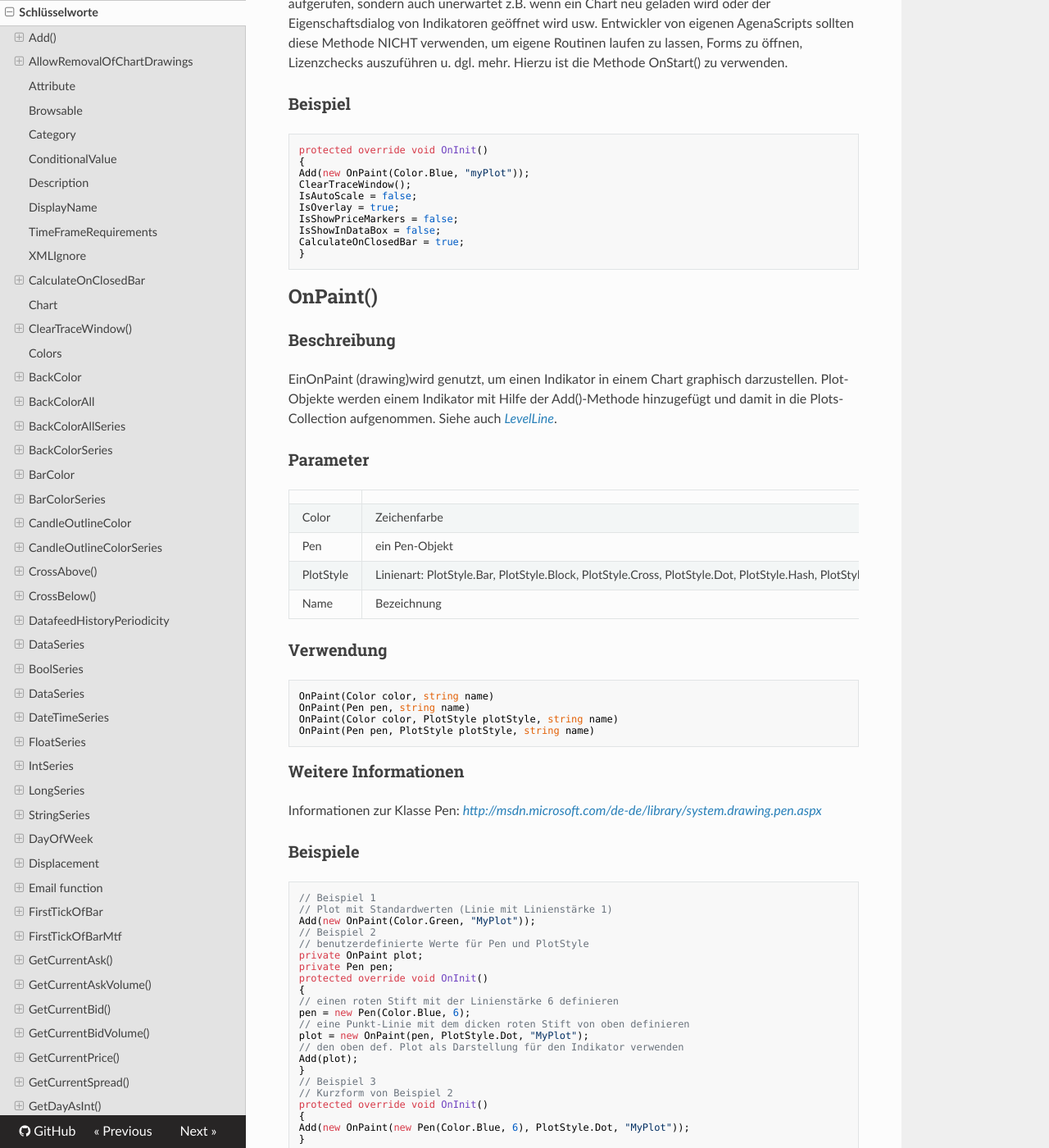
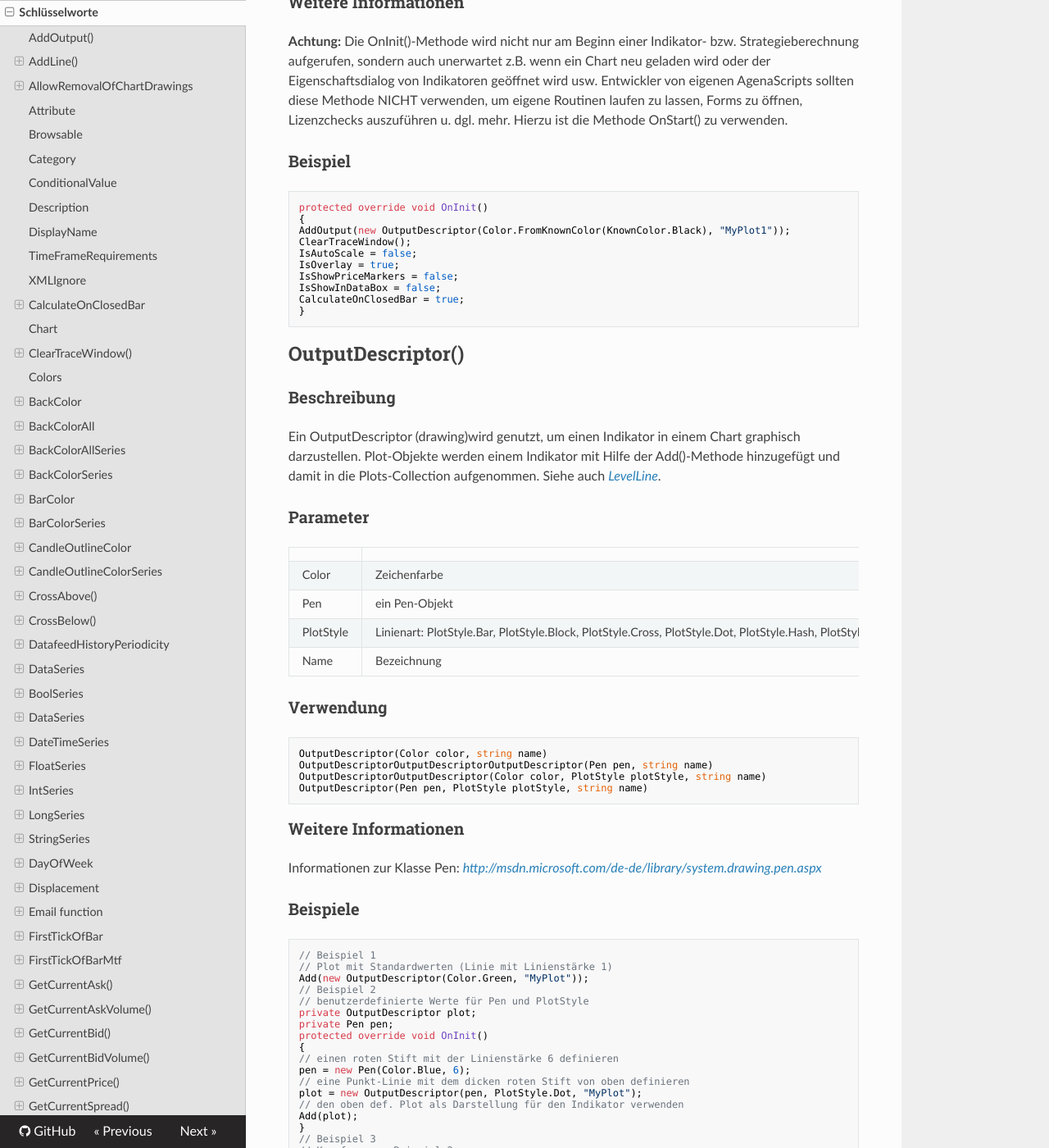
Before and after one commit to AgenaTrader/AgenaScript-documentation-de, an MkDocs documentation site: the page built from sources/schluesselworte.md, in a window 1280 px wide and 1400 px high, scrolled down 59374 px. Shown: the whole window at 82% size. Built offline with MkDocs 1.6.1, drawn with Linux system fonts in a browser that asks for light colours; nearby versions of some CDN libraries; old or Windows-style settings are respelled for this version of MkDocs; some of the changed text lies outside the part shown.

Commit message:
Update schluesselworte.md

````diff
--- a/sources/schluesselworte.md
+++ b/sources/schluesselworte.md
@@ -1,18 +1,19 @@
 
 # Schlüsselworte
-
-## Add()
+## AddOutput()
+## AddLine()
 ### Beschreibung
 Mit der Methode Add() werden dem Chart Plot - bzw. Line-Objekte  hinzugefügt. Wenn mit Add() ein neues Plot-Objekt hinzugefügt wird, wird automatisch auch eine Datenserie vom Typ DataSeries erzeugt, die diesem Plot zugeordnet ist. Auf diese Datenserie kann über die Value-Collection zugegriffen werden.
 Add() kann in der  OnInit() Methode und in der OnCalculate() Methode verwendet werden..
 
 ### Parameter
-plot – ein *OnPaint* Objekt
+plot – ein *OutputDescriptor* Objekt
 line – ein *LevelLine* Objekt
 
 ### Verwendung
 ```cs
-Add(OnPaint plot)
+
+AddOutput(new OutputDescriptor(Color.FromKnownColor(KnownColor.Black), "MyPlot1"));
 Add(LevelLine line)
 ```
 
@@ -43,8 +44,8 @@ namespace AgenaTrader.UserCode
     Add(new LevelLine(Color.Blue, 30, "LowerLine"));
 
    // 2 Plots hinzufügen
-    Add(new OnPaint(Color.Red, "myFastSMA"));
-    Add(new OnPaint(Color.Blue, "mySlowSMA"));
+    Add(new OutputDescriptor(Color.Red, "myFastSMA"));
+    Add(new OutputDescriptor(Color.Blue, "mySlowSMA"));
     }
 
     protected override void OnCalculate()
@@ -98,7 +99,7 @@ AllowRemovalOfChartDrawings
 ```cs
 protected override void OnInit()
 {
-Add(new OnPaint(Color.Red, "MyPlot1"));
+Add(new OutputDescriptor(Color.FromKnownColor(KnownColor.Red), "MyPlot1"));
 //DrawObjects können aus dem Chart manuell entfernt werden
 AllowRemovalOfChartDrawings = true;
 }
@@ -1290,7 +1291,7 @@ int Offfset	Anzahl Bars, um die der Indikator verschoben werden soll.
 ```cs
 protected override void OnInit()
 {
-Add(new OnPaint(Color.Red, "MyPlot1"));
+Add(new (Color.FromKnownColor(KnownColor.Red), "MyPlot1"));
 //Displacement of the plot by one bar to the right
 Displacement = 1;
 }
@@ -1736,7 +1737,7 @@ protected override void OnInit()
 {
 // Indikator in einem neuen Subchart zeichnen
 IsOverlay = false;
-Add(new OnPaint(Color.Red, "MyPlot1"));
+(Color.FromKnownColor(KnownColor.Red), "MyPlot1"));
 // Zeichenobjekte im Preischart zeichnen
 IsAddDrawingsToPricePanel = true;
 }
@@ -1801,7 +1802,7 @@ IsOverlay
 ```cs
 protected override void OnInit()
 {
-Add(new OnPaint(Color.Red, "MyPlot1"));
+(Color.FromKnownColor(KnownColor.Red), "MyPlot1"));
 //Der Indikator soll in einem separaten Fenster dargestellt werden
 IsOverlay = false;
 }
@@ -1902,7 +1903,7 @@ IsShowChartVerticalGrid
 ```cs
 protected override void OnInit()
 {
-Add(new OnPaint(Color.Red, "MyPlot1"));
+(Color.FromKnownColor(KnownColor.Black), "MyPlot1"));
 // Vertikale Gitternetzlinien sollen nicht im Chart angezeigt werden
 IsShowChartVerticalGrid = false;
 }
@@ -1936,7 +1937,7 @@ IsShowInDataBox
 ```cs
 protected override void OnInit()
 {
-Add(new OnPaint(Color.Red, "MyPlot1"));
+(Color.FromKnownColor(KnownColor.Black), "MyPlot1"));
 //Werte sollen nicht in der DataBox angezeigt werden
 IsShowInDataBox = false;
 }
@@ -1962,7 +1963,7 @@ IsShowPriceMarkers
 ```cs
 protected override void OnInit()
 {
-Add(new OnPaint(Color.Red, "MyPlot1"));
+(Color.FromKnownColor(KnownColor.Black), "MyPlot1"));
 //IsShowPriceMarkers sollen nicht angezeigt werden
 IsShowPriceMarkers = false;
 }
@@ -2010,7 +2011,7 @@ EinA LevelLine object wird genutzt, um eine horizontale Linie in einen Chart zu
 Diese hier beschriebenen Linien sind nicht zu verwechseln mit der Linie aus den Zeichenobjekten  (siehe "AddChartHorizontalLine").
 LevelLine objectwerden einem Indikator mit Hilfe der Add()-Methode hinzugefügt und damit in die Lines-Collection aufgenommen.
 
-Siehe auch [*OnPaint*](#onpaint).
+Siehe auch [*OutputDescriptor*](#onpaint).
 
 ### Parameter
 |       |                                                              |
@@ -2194,7 +2195,7 @@ Entwickler von eigenen AgenaScripts sollten diese Methode NICHT verwenden, um ei
 ```cs
 protected override void OnInit()
 {
-Add(new OnPaint(Color.Blue, "myPlot"));
+AddOutput(new OutputDescriptor(Color.FromKnownColor(KnownColor.Black), "MyPlot1"));
 ClearTraceWindow();
 IsAutoScale = false;
 IsOverlay = true;
@@ -2204,9 +2205,9 @@ CalculateOnClosedBar = true;
 }
 ```
 
-## OnPaint()
-### Beschreibung
-EinOnPaint (drawing)wird genutzt, um einen Indikator in einem Chart graphisch darzustellen. Plot-Objekte werden einem Indikator mit Hilfe der Add()-Methode hinzugefügt und damit in die Plots-Collection aufgenommen.
+## OutputDescriptor()
+### Beschreibung
+Ein OutputDescriptor (drawing)wird genutzt, um einen Indikator in einem Chart graphisch darzustellen. Plot-Objekte werden einem Indikator mit Hilfe der Add()-Methode hinzugefügt und damit in die Plots-Collection aufgenommen.
 Siehe auch  [*LevelLine*](#levelline).
 
 ### Parameter
@@ -2219,10 +2220,10 @@ Siehe auch  [*LevelLine*](#levelline).
 
 ### Verwendung
 ```cs
-OnPaint(Color color, string name)
-OnPaint(Pen pen, string name)
-OnPaint(Color color, PlotStyle plotStyle, string name)
-OnPaint(Pen pen, PlotStyle plotStyle, string name)
+OutputDescriptor(Color color, string name)
+OutputDescriptorOutputDescriptorOutputDescriptor(Pen pen, string name)
+OutputDescriptorOutputDescriptor(Color color, PlotStyle plotStyle, string name)
+OutputDescriptor(Pen pen, PlotStyle plotStyle, string name)
 ```
 
 ### Weitere Informationen
@@ -2232,17 +2233,17 @@ Informationen zur Klasse Pen: [*http://msdn.microsoft.com/de-de/library/system.d
 ```cs
 // Beispiel 1
 // Plot mit Standardwerten (Linie mit Linienstärke 1)
-Add(new OnPaint(Color.Green, "MyPlot"));
+Add(new OutputDescriptor(Color.Green, "MyPlot"));
 // Beispiel 2
 // benutzerdefinierte Werte für Pen und PlotStyle
-private OnPaint plot;
+private OutputDescriptor plot;
 private Pen pen;
 protected override void OnInit()
 {
 // einen roten Stift mit der Linienstärke 6 definieren
 pen = new Pen(Color.Blue, 6);
 // eine Punkt-Linie mit dem dicken roten Stift von oben definieren
-plot = new OnPaint(pen, PlotStyle.Dot, "MyPlot");
+plot = new OutputDescriptor(pen, PlotStyle.Dot, "MyPlot");
 // den oben def. Plot als Darstellung für den Indikator verwenden
 Add(plot);
 }
@@ -2250,7 +2251,7 @@ Add(plot);
 // Kurzform von Beispiel 2
 protected override void OnInit()
 {
-Add(new OnPaint(new Pen(Color.Blue, 6), PlotStyle.Dot, "MyPlot"));
+Add(new OutputDescriptor(new Pen(Color.Blue, 6), PlotStyle.Dot, "MyPlot"));
 }
 ```
 
@@ -2327,7 +2328,7 @@ keiner
 
 ### Verwendung
 ```cs
-public override void OnPaint(Graphics graphics, Rectangle r, double min, double max)
+public override void OutputDescriptor(Graphics graphics, Rectangle r, double min, double max)
 ```
 
 ### Beispiel
@@ -2360,7 +2361,7 @@ protected override void OnDispose()
 brush.Dispose();
 stringFormat.Dispose();
 }
-public override void OnPaint(Graphics graphics, Rectangle r, double min, double max)
+public override void OutputDescriptor(Graphics graphics, Rectangle r, double min, double max)
 {
 // Ausfuellen eines Rechtecks
 SolidBrush tmpBrush = new SolidBrush(Color.LightGray);
````
